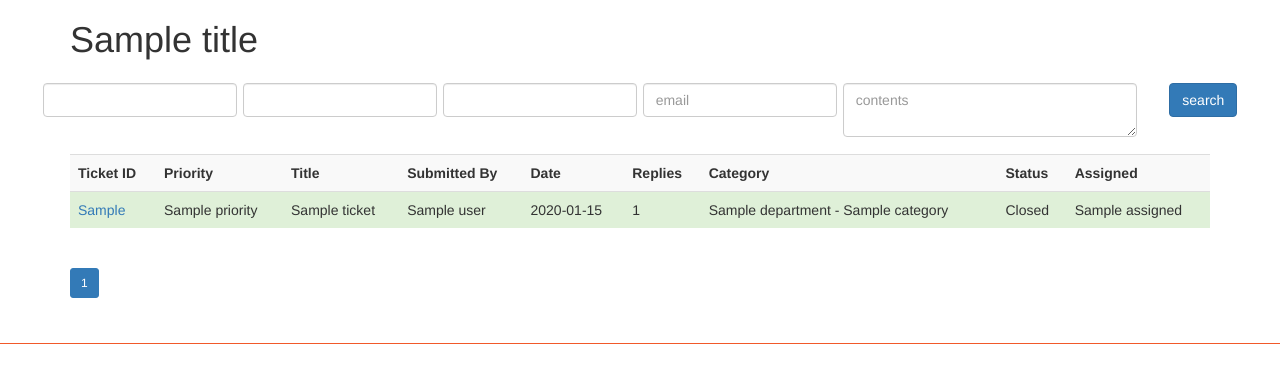
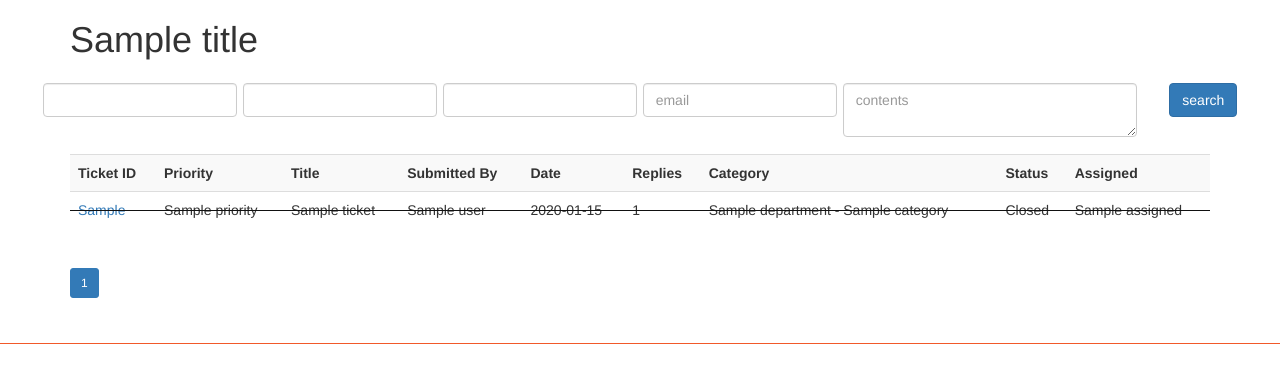
Before and after one commit to giti-jahanpasand/flicket, a Python web app: template application/flicket/templates/flicket_tickets.html in a window 1280 px wide. Shown: the part 122-488 px from the top of the page. Run offline with Jinja, Linux system fonts and the light colour scheme; the template is opened without the code that fills it: most values are stand-ins (such as "Sample title", 1, 10 or a date in 2020); form fields are guessed from the names that the template uses.

Commit message:
added strikeout to closed tickets instead of colouring background

```diff
--- a/application/flicket/static/css/flicket.css
+++ b/application/flicket/static/css/flicket.css
@@ -231,3 +231,16 @@ header {
     background-color: #eee;
     text-decoration: None;
 }
+
+td {
+    position: relative;
+}
+
+tr.strikeout td:before {
+    content: " ";
+    position: absolute;
+    top: 50%;
+    left: 0;
+    border-bottom: 1px solid #111;
+    width: 100%;
+}
--- a/application/flicket/templates/flicket_tickets.html
+++ b/application/flicket/templates/flicket_tickets.html
@@ -93,7 +93,7 @@
                 </th>
             </tr>
             {% for t in tickets.items %}
-                <tr {%- if t.current_status.status == 'Closed' %} class="success"{% endif %}>
+                <tr {%- if t.current_status.status == 'Closed' %} class="strikeout"{% endif %}>
                     <td>
                         <a href="{{ url_for('flicket_bp.ticket_view', ticket_id = t.id) }}">{{ t.id_zfill }}</a>
                     </td>
```
